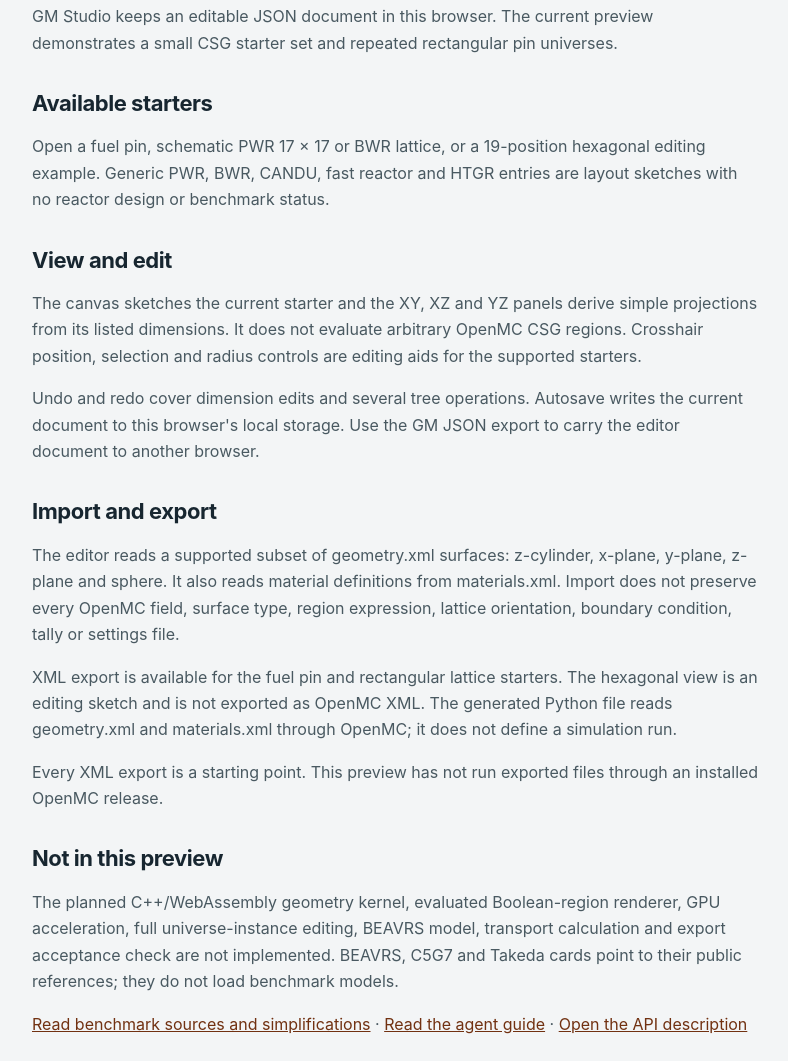
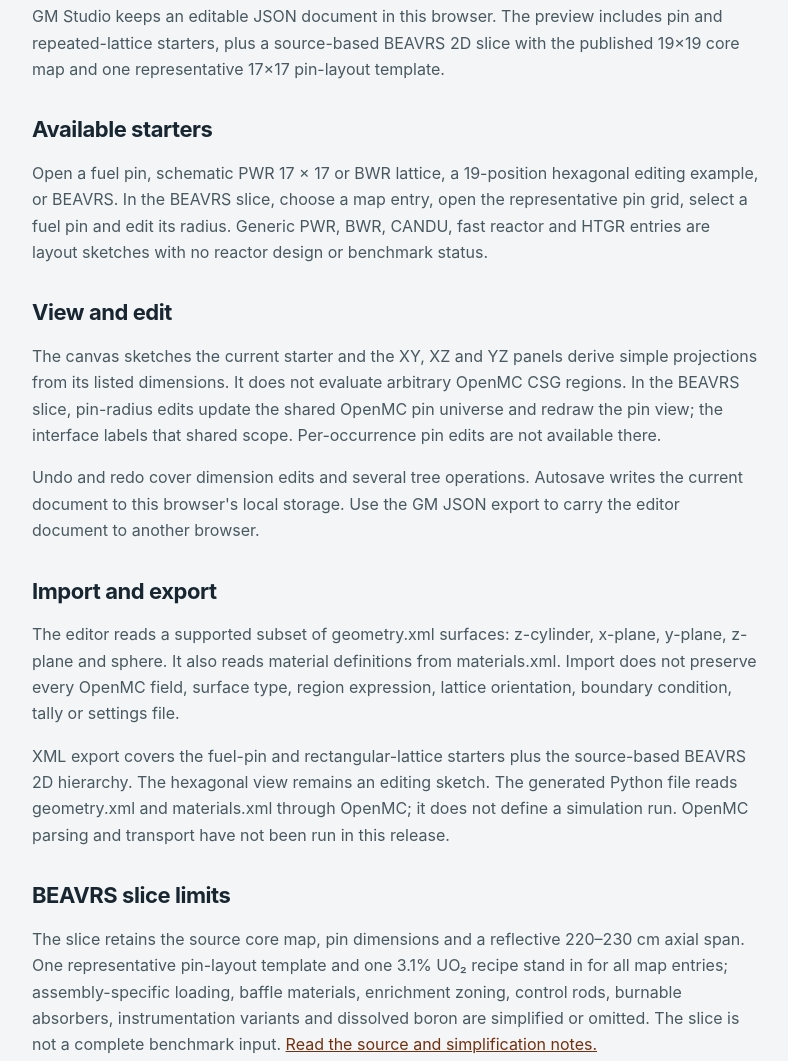
Before and after one commit to kennethassogba/gm, a website: page public/docs/index.html in a window 1280 px wide. Shown: the part 203-1264 px from the top of the page, without its empty margins (228-1016 px from the left). Drawn offline with Linux system fonts and the light colour scheme.

Commit message:
Clarify editing and import boundaries
Document the current representative BEAVRS slice, import limits, and the geometry editing paths available in this build.

```diff
--- a/public/docs/index.html
+++ b/public/docs/index.html
@@ -1,8 +1,9 @@
 <!doctype html>
 <html lang="en"><head><meta charset="utf-8"><meta name="viewport" content="width=device-width, initial-scale=1"><meta name="description" content="GM Studio model scope, geometry subset, import and export limits."><link rel="stylesheet" href="/app.css"><title>Model guide · GM Studio</title></head>
-<body class="docs-body"><main class="docs-page"><a href="/">← GM Studio</a><p class="eyebrow">MODEL GUIDE</p><h1>What this preview edits</h1><p>GM Studio keeps an editable JSON document in this browser. The current preview demonstrates a small CSG starter set and repeated rectangular pin universes.</p>
-<h2>Available starters</h2><p>Open a fuel pin, schematic PWR 17 × 17 or BWR lattice, or a 19-position hexagonal editing example. Generic PWR, BWR, CANDU, fast reactor and HTGR entries are layout sketches with no reactor design or benchmark status.</p>
-<h2>View and edit</h2><p>The canvas sketches the current starter and the XY, XZ and YZ panels derive simple projections from its listed dimensions. It does not evaluate arbitrary OpenMC CSG regions. Crosshair position, selection and radius controls are editing aids for the supported starters.</p><p>Undo and redo cover dimension edits and several tree operations. Autosave writes the current document to this browser's local storage. Use the GM JSON export to carry the editor document to another browser.</p>
-<h2>Import and export</h2><p>The editor reads a supported subset of geometry.xml surfaces: z-cylinder, x-plane, y-plane, z-plane and sphere. It also reads material definitions from materials.xml. Import does not preserve every OpenMC field, surface type, region expression, lattice orientation, boundary condition, tally or settings file.</p><p>XML export is available for the fuel pin and rectangular lattice starters. The hexagonal view is an editing sketch and is not exported as OpenMC XML. The generated Python file reads geometry.xml and materials.xml through OpenMC; it does not define a simulation run.</p><p>Every XML export is a starting point. This preview has not run exported files through an installed OpenMC release.</p>
-<h2>Not in this preview</h2><p>The planned C++/WebAssembly geometry kernel, evaluated Boolean-region renderer, GPU acceleration, full universe-instance editing, BEAVRS model, transport calculation and export acceptance check are not implemented. BEAVRS, C5G7 and Takeda cards point to their public references; they do not load benchmark models.</p>
+<body class="docs-body"><main class="docs-page"><a href="/">← GM Studio</a><p class="eyebrow">MODEL GUIDE</p><h1>What this preview edits</h1><p>GM Studio keeps an editable JSON document in this browser. The preview includes pin and repeated-lattice starters, plus a source-based BEAVRS 2D slice with the published 19×19 core map and one representative 17×17 pin-layout template.</p>
+<h2>Available starters</h2><p>Open a fuel pin, schematic PWR 17 × 17 or BWR lattice, a 19-position hexagonal editing example, or BEAVRS. In the BEAVRS slice, choose a map entry, open the representative pin grid, select a fuel pin and edit its radius. Generic PWR, BWR, CANDU, fast reactor and HTGR entries are layout sketches with no reactor design or benchmark status.</p>
+<h2>View and edit</h2><p>The canvas sketches the current starter and the XY, XZ and YZ panels derive simple projections from its listed dimensions. It does not evaluate arbitrary OpenMC CSG regions. In the BEAVRS slice, pin-radius edits update the shared OpenMC pin universe and redraw the pin view; the interface labels that shared scope. Per-occurrence pin edits are not available there.</p><p>Undo and redo cover dimension edits and several tree operations. Autosave writes the current document to this browser's local storage. Use the GM JSON export to carry the editor document to another browser.</p>
+<h2>Import and export</h2><p>The editor reads a supported subset of geometry.xml surfaces: z-cylinder, x-plane, y-plane, z-plane and sphere. It also reads material definitions from materials.xml. Import does not preserve every OpenMC field, surface type, region expression, lattice orientation, boundary condition, tally or settings file.</p><p>XML export covers the fuel-pin and rectangular-lattice starters plus the source-based BEAVRS 2D hierarchy. The hexagonal view remains an editing sketch. The generated Python file reads geometry.xml and materials.xml through OpenMC; it does not define a simulation run. OpenMC parsing and transport have not been run in this release.</p>
+<h2>BEAVRS slice limits</h2><p>The slice retains the source core map, pin dimensions and a reflective 220–230 cm axial span. One representative pin-layout template and one 3.1% UO₂ recipe stand in for all map entries; assembly-specific loading, baffle materials, enrichment zoning, control rods, burnable absorbers, instrumentation variants and dissolved boron are simplified or omitted. The slice is not a complete benchmark input. <a href="/docs/benchmarks/">Read the source and simplification notes.</a></p>
+<h2>Not in this preview</h2><p>The planned C++/WebAssembly geometry kernel, evaluated Boolean-region renderer, GPU acceleration, per-occurrence BEAVRS editing, complete benchmark fidelity, transport calculation and OpenMC acceptance check are not implemented. C5G7 and Takeda cards point to their public references; they do not load benchmark models.</p>
 <p><a href="/docs/benchmarks/">Read benchmark sources and simplifications</a> · <a href="/docs/agents/">Read the agent guide</a> · <a href="/openapi.json">Open the API description</a></p></main></body></html>
```
